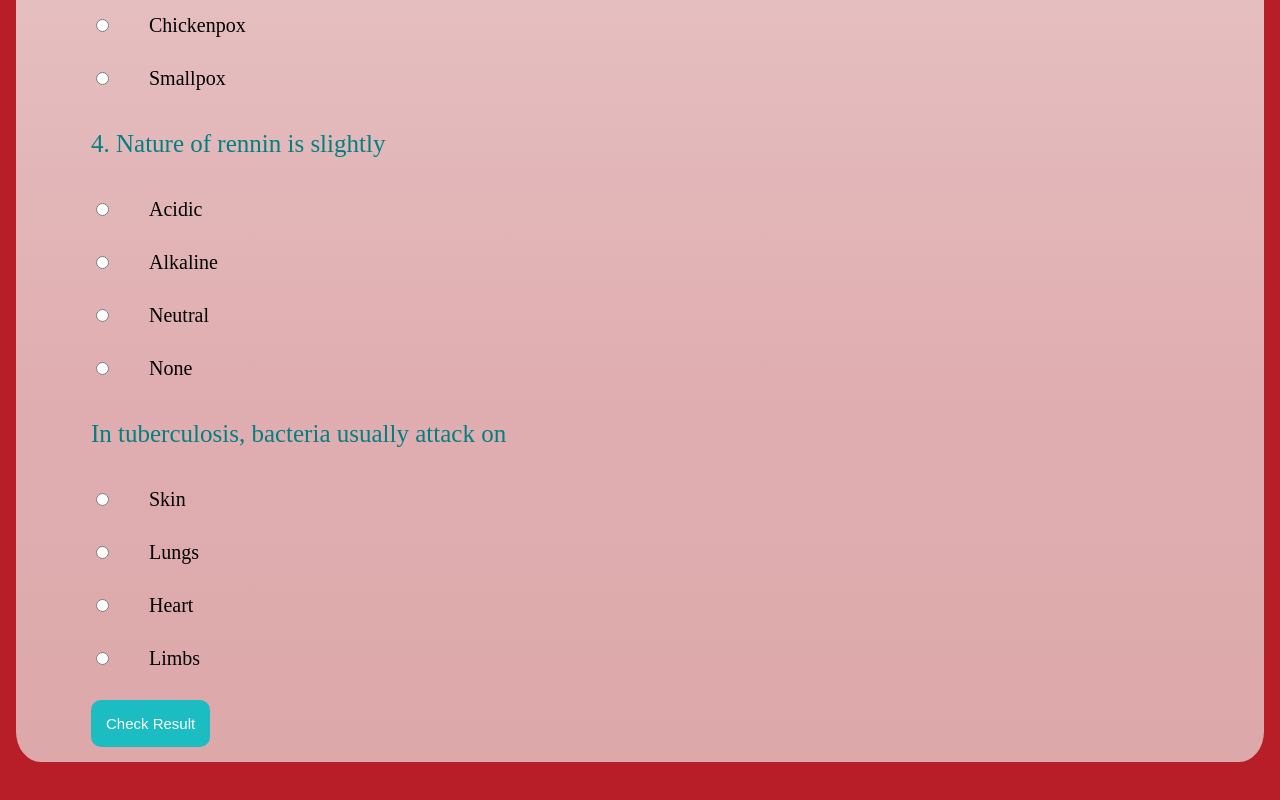
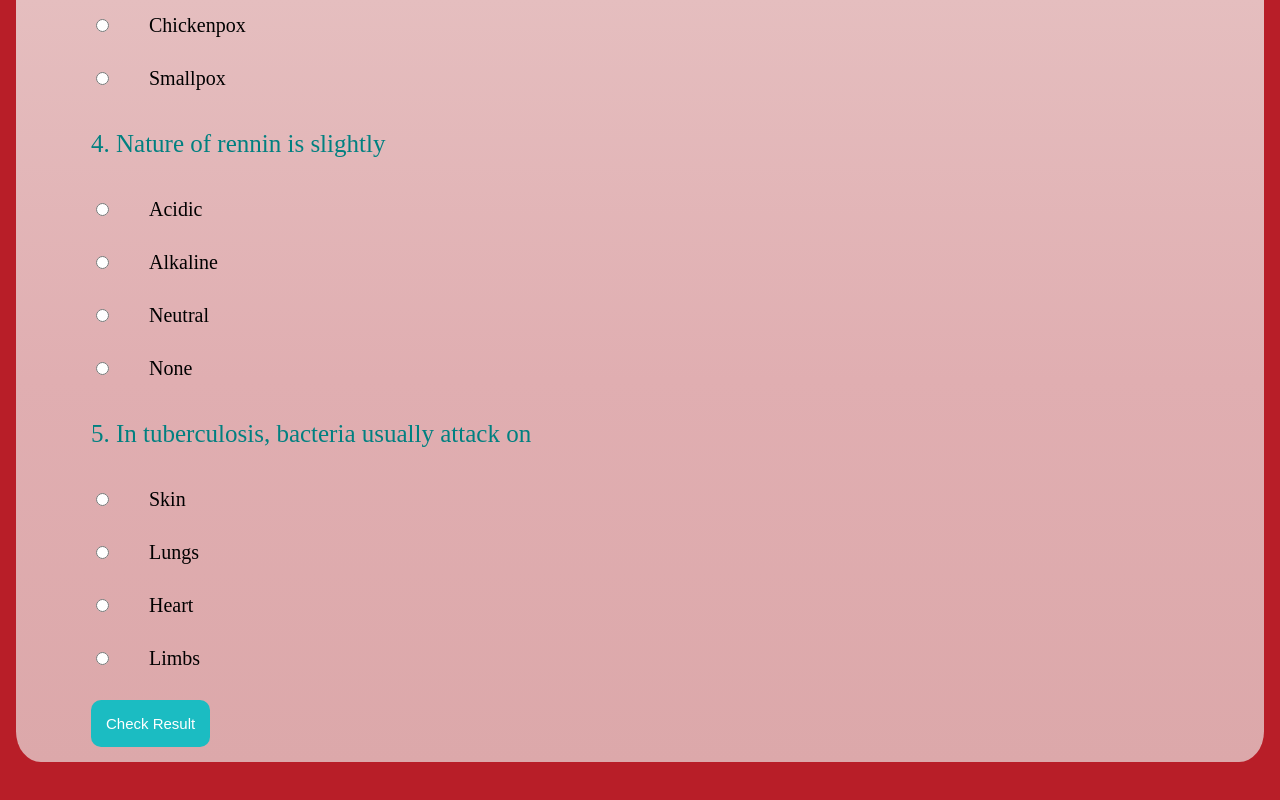
Before and after one commit to reenaishtiaq/Quiz-task, a plain HTML site: page index.html in a window 1280 px wide. Shown: the part 876-1676 px from the top of the page. Drawn offline with Linux system fonts and the light colour scheme; a web font is replaced by a local one.

Commit message:
Add files via upload

```diff
--- a/index.html
+++ b/index.html
@@ -87,7 +87,7 @@
         </form>
         <form id="bacteria">
 
-            <p>In tuberculosis, bacteria usually attack on </p>
+            <p>5. In tuberculosis, bacteria usually attack on </p>
 
             <input id=Skin type="radio" name="medical" value="Skin">Skin
             <br>
```
